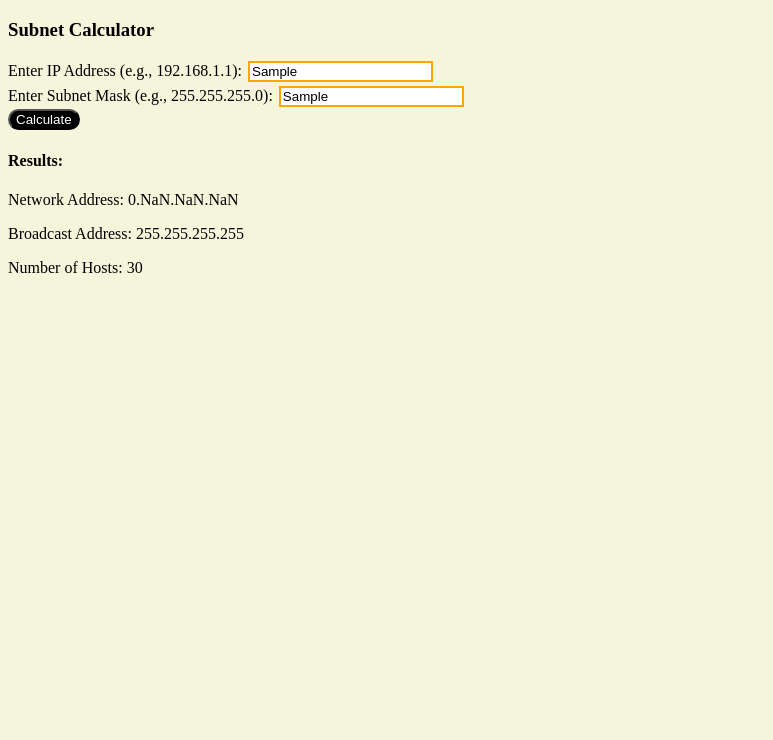
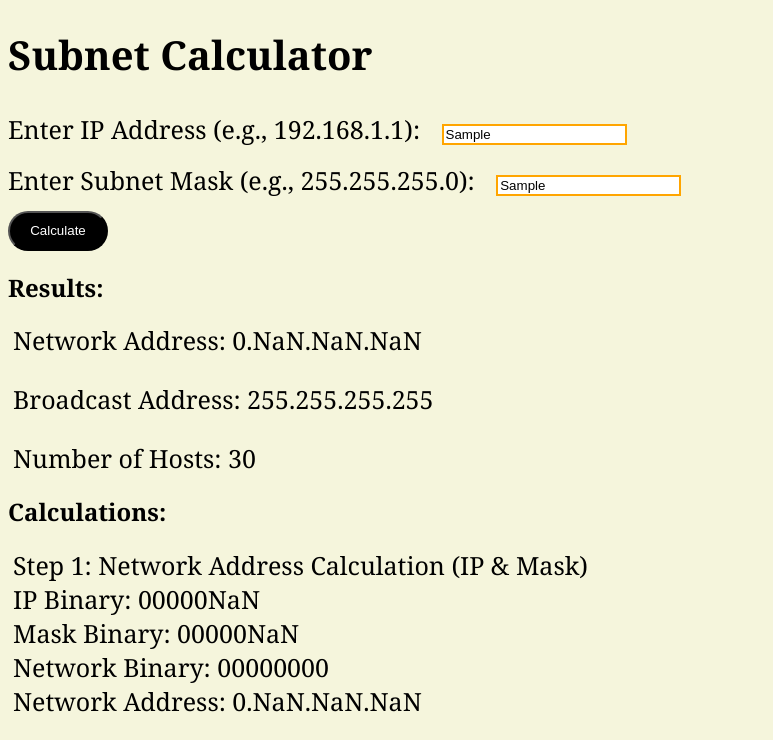
Before and after one commit to Ironpatriot06/IPV4-Calculator, a plain HTML site: page index.html in a window 1280 px wide. Both pictures are taken after typing "Sample", "Sample" into the empty fields and a click on the button "Calculate". Shown: the top 740 px of the page, without its empty margins (0-773 px from the left). Drawn offline with Linux system fonts and the light colour scheme; a web font is replaced by a local one.

Commit message:
Update index.html

```diff
--- a/index.html
+++ b/index.html
@@ -3,68 +3,113 @@
 <head>
     <meta charset="UTF-8">
     <meta name="viewport" content="width=device-width, initial-scale=1.0">
-    <title>IPV4-Subnet-Calculator</title><style>body{
-  background-color:beige;
+    <title>IPV4-Subnet-Calculator</title>
+
+<style>
+     @import url('https://fonts.googleapis.com/css2?family=New+Tegomin&display=swap');
+    body {
+      background-color: beige;
+      font-family:Cambria, Cochin, Georgia, Times, 'Times New Roman', serif;
     }
-#hg{
-  border-radius:20px 20px;
-  background-color:black;
-  color:white;
+
+    #hg {
+      border-radius: 20px 20px;
+      background-color: black;
+      color: white;
+      height: 40px;
+      width: 100px;
+      position: relative;
     }
-#ipAddress, #subnetMask{
-  border:2px solid orange;
-  margin:2px;
+  #hg:hover{
+    background-color: rgb(41, 40, 40);
+    height: 50px;
+    width: 110px;
+    border-radius:30px 30px;
+  }
+    #ipAddress,
+    #subnetMask {
+      border: 2px solid orange;
+      margin: 15px;
+    }
+    h1{
+        font-size: 40px;
+    }
+    .inp{
+        font-size: 25px;
+    }
+    #networkAddress,#numberOfHosts,#networkCalculation,#hostsCalculation{
+        margin:5px;
+        font-size: 25px;
+    }
+    #broadcastAddress,#broadcastCalculation{
+        margin-left:5px;
+        font-size: 25px;
     }
   </style>
   </head>
   <body>
+  <div>
+    <h1>Subnet Calculator</h1>
+    <label class="inp">Enter IP Address (e.g., 192.168.1.1): </label>
+    <input type="text" id="ipAddress" placeholder="e.g., 192.168.1.1"><br>
+    <label class="inp">Enter Subnet Mask (e.g., 255.255.255.0): </label>
+    <input type="text" id="subnetMask" placeholder="e.g., 255.255.255.0"><br>
+    <button id="hg" onclick="calculateSubnet()">Calculate</button>
 
-  <div>
-  <h3>Subnet Calculator</h3>
-  <label>Enter IP Address (e.g., 192.168.1.1): </label>
-  <input type="text" id="ipAddress" placeholder="e.g., 192.168.1.1"><br>
-  <label>Enter Subnet Mask (e.g., 255.255.255.0): </label>
-  <input type="text" id="subnetMask" placeholder="e.g., 255.255.255.0"><br>
-  <button id="hg"onclick="calculateSubnet()">Calculate</button>
-
-  <h4>Results:</h4>
+    <h2>Results:</h2>
     <p id="networkAddress"></p>
     <p id="broadcastAddress"></p>
     <p id="numberOfHosts"></p>
+
+    <h2>Calculations:</h2>
+    <p id="networkCalculation"></p>
+    <p id="broadcastCalculation"></p>
+    <p id="hostsCalculation"></p>
   </div>
-<script>function ipToBinary(ip) {
+
+  <script>
+
+    function ipToBinary(ip) {
       return ip.split('.').map(num => parseInt(num).toString(2).padStart(8, '0')).join('');
     }
-
     function calculateSubnet() {
       let ip = document.getElementById('ipAddress').value;
       let mask = document.getElementById('subnetMask').value;
 
       let ipBinary = ipToBinary(ip);
       let maskBinary = ipToBinary(mask);
-
-    // Calculate Network Address
       let networkBinary = ipBinary.split('').map((bit, i) => bit & maskBinary[i]).join('');
       let networkAddress = parseInt(networkBinary.substring(0, 8), 2) + '.' +
                            parseInt(networkBinary.substring(8, 16), 2) + '.' +
                            parseInt(networkBinary.substring(16, 24), 2) + '.' +
                            parseInt(networkBinary.substring(24, 32), 2);
-
-    // Calculate Broadcast Address
+      let networkCalculation = `Step 1: Network Address Calculation (IP & Mask)\n` +
+                               `IP Binary: ${ipBinary}\n` +
+                               `Mask Binary: ${maskBinary}\n` +
+                               `Network Binary: ${networkBinary}\n` +
+                               `Network Address: ${networkAddress}`;
       let broadcastBinary = networkBinary.substring(0, maskBinary.indexOf('0')).padEnd(32, '1');
       let broadcastAddress = parseInt(broadcastBinary.substring(0, 8), 2) + '.' +
                              parseInt(broadcastBinary.substring(8, 16), 2) + '.' +
                              parseInt(broadcastBinary.substring(16, 24), 2) + '.' +
                              parseInt(broadcastBinary.substring(24, 32), 2);
-
-    // Number of Hosts
+      let broadcastCalculation = `Step 2: Broadcast Address Calculation (Network + Host Bits)\n` +
+                                 `Network Binary: ${networkBinary}\n` +
+                                 `Mask Binary: ${maskBinary}\n` +
+                                 `Broadcast Binary: ${broadcastBinary}\n` +
+                                 `Broadcast Address: ${broadcastAddress}`;
       let hostBits = maskBinary.split('0').length - 1;
       let numberOfHosts = Math.pow(2, hostBits) - 2;
-
-    // Display results
+      let hostsCalculation = `Step 3: Number of Hosts Calculation (2^Host Bits - 2)\n` +
+                             `Mask Binary: ${maskBinary}\n` +
+                             `Host Bits: ${hostBits}\n` +
+                             `Number of Hosts: ${numberOfHosts}`;
       document.getElementById('networkAddress').innerText = "Network Address: " + networkAddress;
       document.getElementById('broadcastAddress').innerText = "Broadcast Address: " + broadcastAddress;
       document.getElementById('numberOfHosts').innerText = "Number of Hosts: " + numberOfHosts;
+        document.getElementById('networkCalculation').innerText = networkCalculation;
+      document.getElementById('broadcastCalculation').innerText = broadcastCalculation;
+      document.getElementById('hostsCalculation').innerText = hostsCalculation;
     }
   </script>
   </body>
```
Lines whose indentation alone changed are shown as unchanged.
